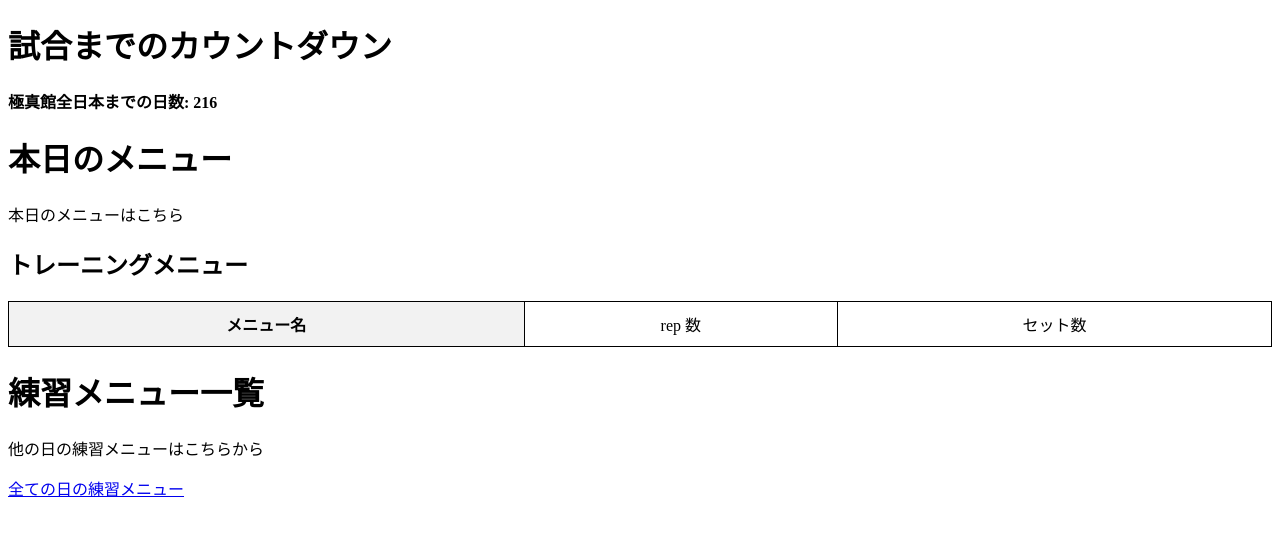
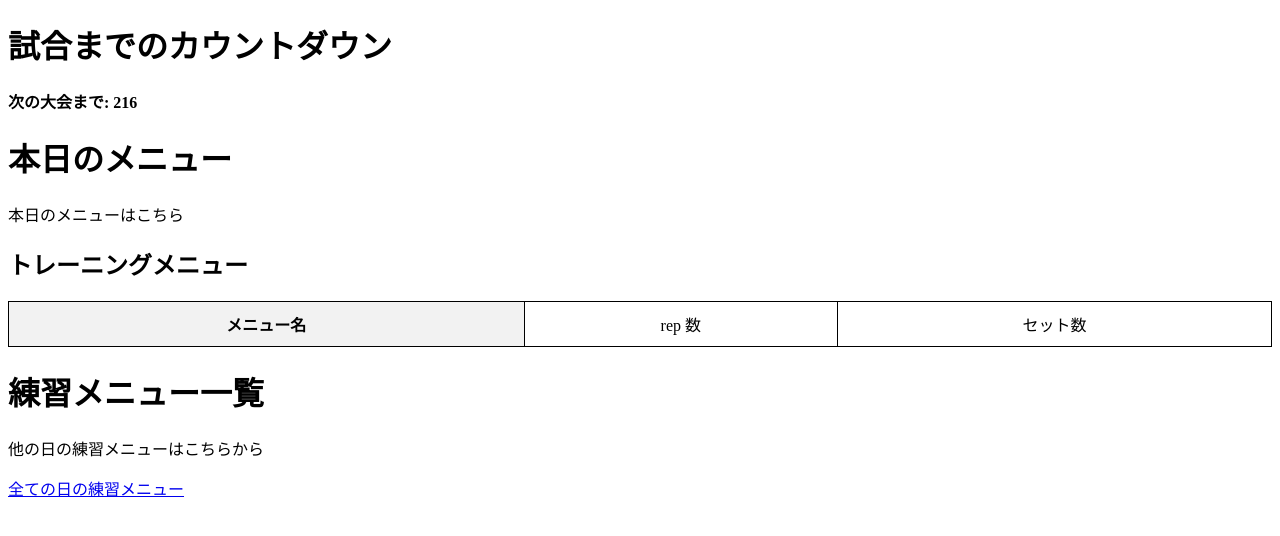
Before and after one commit to Ryxxxxma/HomeTrainingMenu, a plain HTML site: page index.html in a window 1280 px wide. Drawn offline with Linux system fonts and the light colour scheme; no server answers.

Commit message:
Update index.html

```diff
--- a/index.html
+++ b/index.html
@@ -33,7 +33,7 @@
 </head>
 <body>
     <h1>試合までのカウントダウン</h1>
-    <p><b>極真館全日本までの日数: <span id="days-left"></span></b></p>
+    <p><b>次の大会まで: <span id="days-left"></span></b></p>
 
     <!-- 外部のJavaScriptファイルを読み込む -->
     <script src="MatchCountDown.js" defer></script>
```
